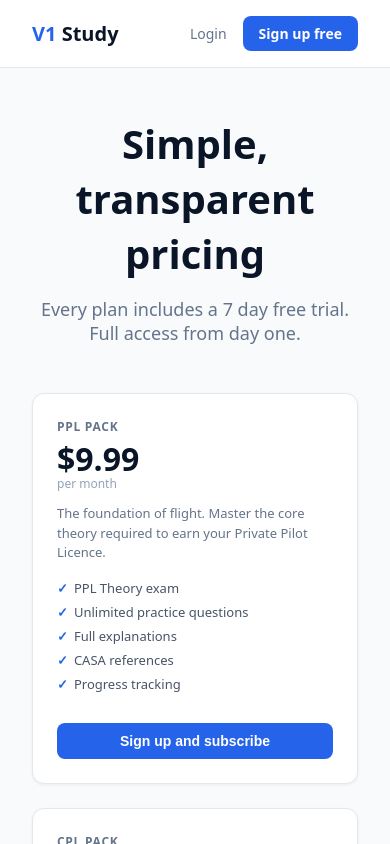
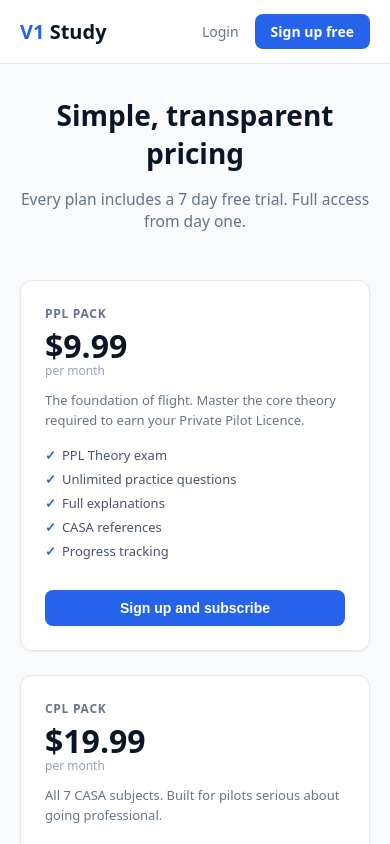
Before and after one commit to daniellongford/V1Study, a Next.js app: page /pricing in a window 390 px wide. Shown: the top 844 px of the page. Built offline with nearby package versions, Linux system fonts and the light colour scheme.

Commit message:
Update page.tsx

```diff
--- a/app/pricing/page.tsx
+++ b/app/pricing/page.tsx
@@ -70,7 +70,7 @@ export default function PricingPage() {
 
   return (
     <main style={{ minHeight: '100vh', background: '#f8fafc', fontFamily: 'system-ui,sans-serif' }}>
-      <nav style={{ background: 'white', borderBottom: '1px solid #e2e8f0', padding: '1rem 2rem', display: 'flex', alignItems: 'center', justifyContent: 'space-between' }}>
+      <nav style={{ background: 'white', borderBottom: '1px solid #e2e8f0', padding: 'clamp(0.875rem, 3vw, 1rem) clamp(1.25rem, 4vw, 2rem)', display: 'flex', alignItems: 'center', justifyContent: 'space-between' }}>
         <a href="/" style={{ textDecoration: 'none' }}>
           <span style={{ fontSize: '20px', fontWeight: '800', color: '#2563eb' }}>V1</span>
           <span style={{ fontSize: '20px', fontWeight: '800', color: '#0a1628' }}> Study</span>
@@ -87,7 +87,7 @@ export default function PricingPage() {
         </div>
       </nav>
 
-      <div style={{ maxWidth: '1100px', margin: '0 auto', padding: '3rem 2rem' }}>
+      <div style={{ maxWidth: '1100px', margin: '0 auto', padding: 'clamp(2rem, 5vw, 3rem) clamp(1.25rem, 4vw, 2rem)' }}>
 
         {/* CURRENT PLAN BANNER */}
         {currentPlan && (
@@ -101,8 +101,8 @@ export default function PricingPage() {
         )}
 
         <div style={{ textAlign: 'center', marginBottom: '3rem' }}>
-          <h1 style={{ fontSize: '40px', fontWeight: '800', color: '#0a1628', marginBottom: '1rem' }}>{currentPlan ? 'Upgrade your plan' : 'Simple, transparent pricing'}</h1>
-          <p style={{ fontSize: '18px', color: '#64748b', maxWidth: '600px', margin: '0 auto' }}>{currentPlan ? 'Unlock more exams by upgrading to a higher plan.' : 'Every plan includes a 7 day free trial. Full access from day one.'}</p>
+          <h1 style={{ fontSize: 'clamp(28px, 7vw, 40px)', fontWeight: '800', color: '#0a1628', marginBottom: '1rem' }}>{currentPlan ? 'Upgrade your plan' : 'Simple, transparent pricing'}</h1>
+          <p style={{ fontSize: 'clamp(15px, 4vw, 18px)', color: '#64748b', maxWidth: '600px', margin: '0 auto' }}>{currentPlan ? 'Unlock more exams by upgrading to a higher plan.' : 'Every plan includes a 7 day free trial. Full access from day one.'}</p>
         </div>
 
         <div style={{ display: 'grid', gridTemplateColumns: 'repeat(auto-fill,minmax(200px,1fr))', gap: '1.5rem', marginBottom: '3rem' }}>
@@ -139,7 +139,7 @@ export default function PricingPage() {
 
         {/* CANCEL */}
         {currentPlan && !cancelDone && (
-          <div style={{ background: 'white', borderRadius: '12px', padding: '1.5rem 2rem', border: '1px solid #e2e8f0', marginBottom: '2rem' }}>
+          <div style={{ background: 'white', borderRadius: '12px', padding: 'clamp(1.25rem, 4vw, 1.5rem) clamp(1.25rem, 4vw, 2rem)', border: '1px solid #e2e8f0', marginBottom: '2rem' }}>
             <h3 style={{ fontSize: '15px', fontWeight: '700', color: '#0a1628', marginBottom: '4px' }}>Cancel subscription</h3>
             <p style={{ fontSize: '13px', color: '#64748b', marginBottom: '1rem' }}>You can cancel at any time. You will retain access until the end of your current billing period. For assistance contact <a href="mailto:support@v1study.com.au" style={{ color: '#2563eb' }}>support@v1study.com.au</a></p>
             <button onClick={handleCancel} disabled={cancelLoading} style={{ background: 'none', border: '1px solid #e2e8f0', borderRadius: '8px', padding: '8px 20px', fontSize: '13px', fontWeight: '600', color: '#64748b', cursor: cancelLoading ? 'not-allowed' : 'pointer' }}>
@@ -155,7 +155,7 @@ export default function PricingPage() {
           </div>
         )}
 
-        <div style={{ background: 'white', borderRadius: '12px', padding: '2rem', border: '1px solid #e2e8f0', textAlign: 'center' }}>
+        <div style={{ background: 'white', borderRadius: '12px', padding: 'clamp(1.5rem, 5vw, 2rem)', border: '1px solid #e2e8f0', textAlign: 'center' }}>
           {user ? (
             <>
               <h3 style={{ fontSize: '18px', fontWeight: '700', color: '#0a1628', marginBottom: '8px' }}>Need help choosing?</h3>
```
